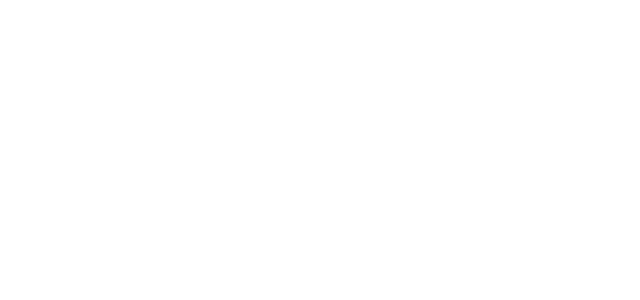
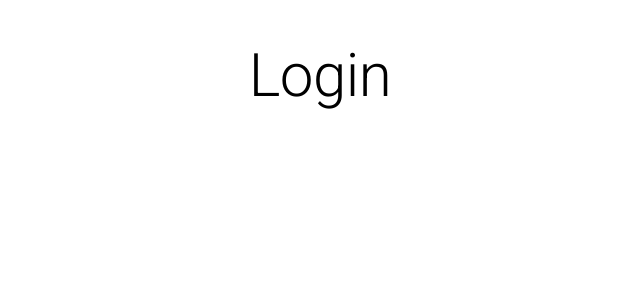
Before and after one commit to lebrancconvas/Soomlek-Beartai, a React (Create React App) app in the folder client/: page /login in a window 1280 px wide. Before the commit this address had no page. Shown: the top 300 px of the page, without its empty margins (320-960 px from the left). Built offline with nearby package versions, Linux system fonts and the light colour scheme.

Commit message:
✨ Add Login Page.

```diff
--- a/client/src/App.js
+++ b/client/src/App.js
@@ -1,9 +1,10 @@
-import {BrowserRouter as Router, Routes, Route} from 'react-router-dom';
-import Settings from './pages/Settings';
-import Questions from './pages/Questions';
-import FinalScreen from './pages/FinalScreen';
-import {Container} from '@mui/material';
-import {Box} from '@mui/system';
+import { BrowserRouter as Router, Routes, Route } from "react-router-dom";
+import Settings from "./pages/Settings";
+import Questions from "./pages/Questions";
+import FinalScreen from "./pages/FinalScreen";
+import Login from "./pages/Login";
+import { Container } from "@mui/material";
+import { Box } from "@mui/system";
 
 const App = () => (
   <div>
@@ -11,7 +12,8 @@
       <Container maxWidth="sm">
         <Box textAlign="center" mt={5}>
           <Routes>
-            <Route exact path="/" element={<Settings />}/>
+            <Route exact path="/" element={<Settings />} />
+            <Route exact path="/login" element={<Login />} />
             <Route exact path="/questions" element={<Questions />} />
             <Route exact path="/finalscreen" element={<FinalScreen />} />
           </Routes>
@@ -21,5 +23,4 @@
   </div>
 );
 
-
 export default App;
--- /dev/null
+++ b/client/src/pages/Login.js
@@ -0,0 +1,14 @@
+import React from 'react';
+import {Typography} from '@mui/material';
+
+const Login = () => {
+    return (
+			<div>
+				<Typography variant="h2">
+					Login
+				</Typography>
+			</div>
+    )
+}
+
+export default Login;
```
